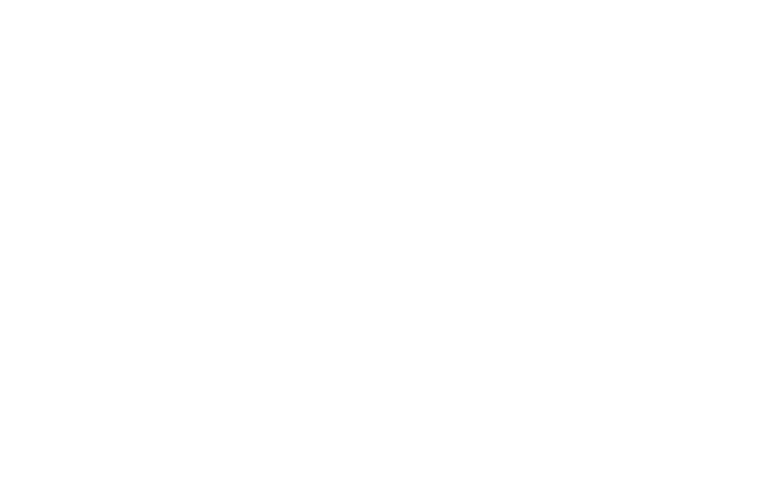
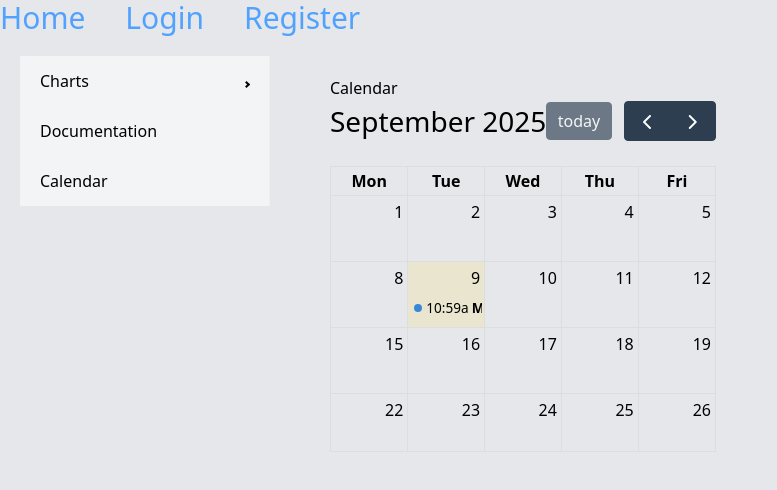
Before and after one commit to adrianny90/ProductionDashboard, a React (Vite) app in the folder client/: page /calendar in a window 1280 px wide. Before the commit this address had no page. Shown: the top 490 px of the page, without its empty margins (0-777 px from the left). Built offline with nearby package versions, Linux system fonts and the light colour scheme.

Commit message:
add new routes

```diff
--- a/client/package.json
+++ b/client/package.json
@@ -11,10 +11,14 @@
     "test": "vitest"
   },
   "dependencies": {
+    "@fullcalendar/core": "^6.1.19",
+    "@fullcalendar/daygrid": "^6.1.19",
+    "@fullcalendar/react": "^6.1.19",
     "@tailwindcss/vite": "^4.1.13",
     "eslint": "^9.35.0",
     "react": "^19.1.1",
     "react-dom": "^19.1.1",
+    "react-pro-sidebar": "^1.1.0",
     "react-router": "^7.8.2",
     "tailwindcss": "^4.1.13",
     "typescript-eslint": "^8.43.0"
--- a/client/src/App.tsx
+++ b/client/src/App.tsx
@@ -4,19 +4,23 @@ import Home from "./pages/Home";
 import Login from "./pages/Login";
 import Register from "./pages/Register";
 import Charts from "./pages/Charts";
+import User from "./pages/User";
+import Calendar from "./pages/Calendar";
 
 function App() {
   return (
-    <>
+    <div className=" ">
       <Routes>
         <Route path="/" element={<Layout />}>
           <Route index element={<Home />} />
           <Route path="/signin" element={<Login />} />
           <Route path="/signup" element={<Register />} />
           <Route path="/charts" element={<Charts />} />
+          <Route path="/user" element={<User />} />
+          <Route path="/calendar" element={<Calendar />} />
         </Route>
       </Routes>
-    </>
+    </div>
   );
 }
 
--- a/client/src/Components/Layout.tsx
+++ b/client/src/Components/Layout.tsx
@@ -1,14 +1,33 @@
-import { Outlet } from "react-router";
+import { Outlet, Link } from "react-router";
 import Navbar from "./Navbar";
+import { Sidebar, Menu, MenuItem, SubMenu } from "react-pro-sidebar";
 
 const Layout = () => {
   return (
-    <nav>
+    <nav className="bg bg-gray-200 h-dvh">
       <div className="app-container">
         <Navbar />
-        <main>
-          <Outlet />
-        </main>
+        <div className="flex">
+          <div className="m-5">
+            <Sidebar>
+              <Menu>
+                <SubMenu label="Charts">
+                  <MenuItem component={<Link to="/charts" />}>
+                    Pie charts
+                  </MenuItem>
+                  <MenuItem> Line charts </MenuItem>
+                </SubMenu>
+                <MenuItem> Documentation </MenuItem>
+                <MenuItem component={<Link to="/calendar" />}>
+                  Calendar
+                </MenuItem>
+              </Menu>
+            </Sidebar>
+          </div>
+          <main className="m-10">
+            <Outlet />
+          </main>
+        </div>
       </div>
     </nav>
   );
--- /dev/null
+++ b/client/src/pages/Calendar.tsx
@@ -0,0 +1,24 @@
+import FullCalendar from "@fullcalendar/react";
+import dayGridPlugin from "@fullcalendar/daygrid";
+
+const Calendar = () => {
+  const events = [{ title: "Meeting", start: new Date() }];
+  const renderEventContent = {
+    timeText: "Friday at 5:00 pm",
+    event: { title: "meeting" },
+  };
+  return (
+    <div>
+      <h1>Calendar</h1>
+      <FullCalendar
+        plugins={[dayGridPlugin]}
+        initialView="dayGridMonth"
+        weekends={false}
+        events={events}
+        eventContent
+      />
+    </div>
+  );
+};
+
+export default Calendar;
--- a/client/src/pages/Charts.tsx
+++ b/client/src/pages/Charts.tsx
@@ -1,5 +1,5 @@
 const Charts = () => {
-  return <div></div>;
+  return <div>here we have charts</div>;
 };
 
 export default Charts;
--- /dev/null
+++ b/client/src/pages/User.tsx
@@ -0,0 +1,21 @@
+import { Sidebar, Menu, MenuItem, SubMenu } from "react-pro-sidebar";
+import { Link } from "react-router";
+
+const User = () => {
+  return (
+    <div>
+      <Sidebar>
+        <Menu>
+          <SubMenu label="Charts">
+            <MenuItem component={<Link to="/charts" />}> Pie charts </MenuItem>
+            <MenuItem> Line charts </MenuItem>
+          </SubMenu>
+          <MenuItem> Documentation </MenuItem>
+          <MenuItem> Calendar </MenuItem>
+        </Menu>
+      </Sidebar>
+    </div>
+  );
+};
+
+export default User;
```
Also changed, not shown: 2 other files (tests, documents, lock files or other folders).
